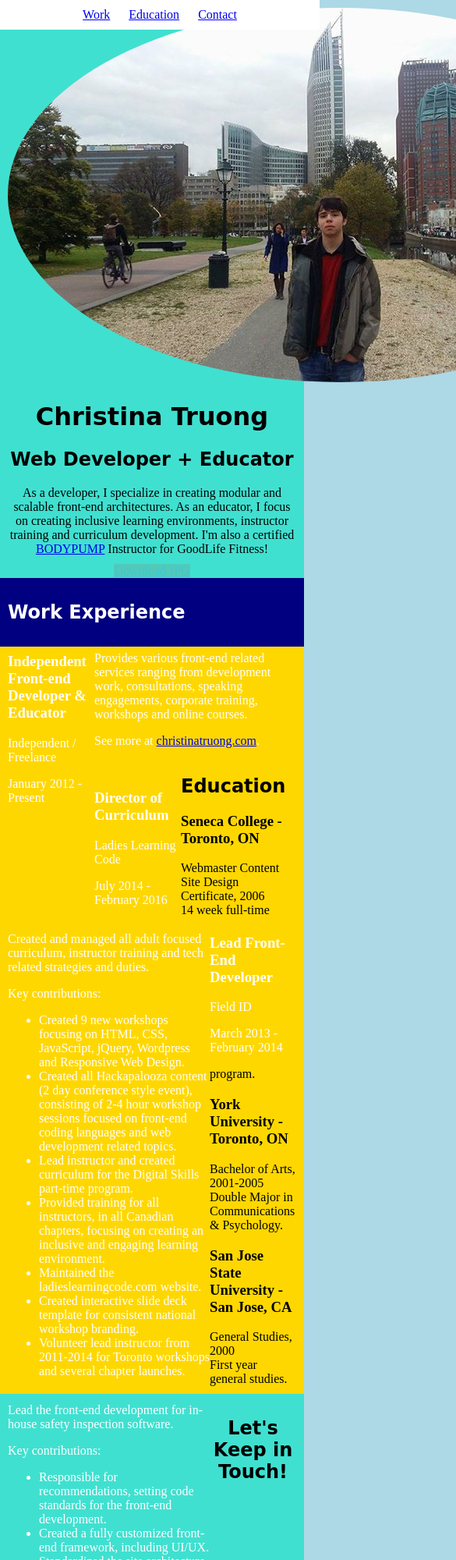
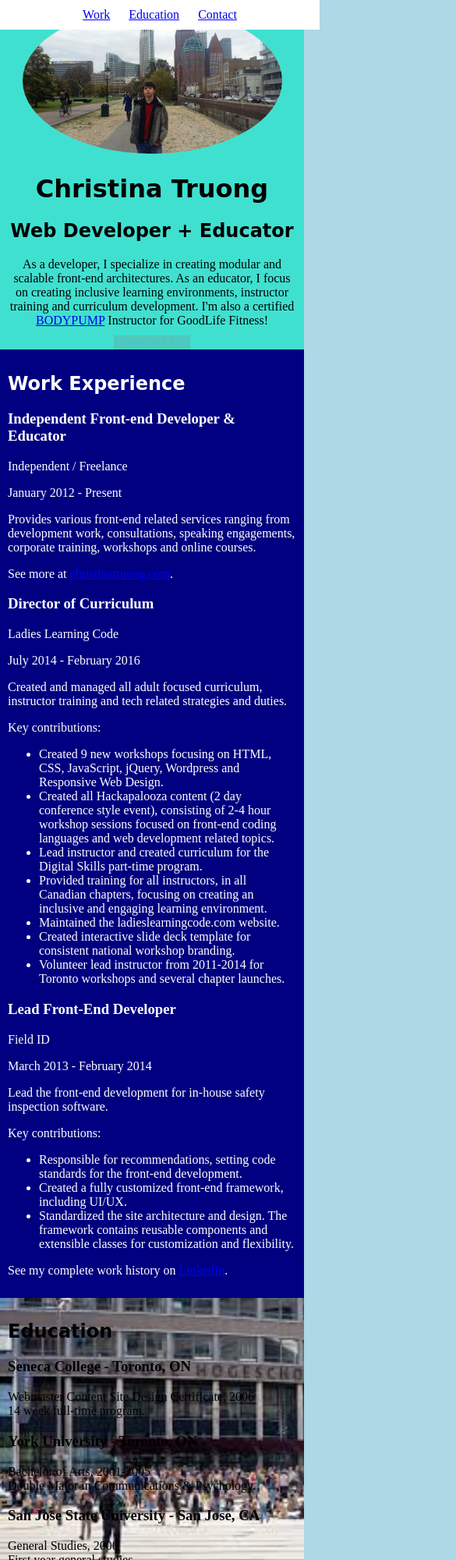
Before and after one commit to MateiTeca/3-css-essential-training-1-2-resume-files-MateiTeca, a plain HTML site: page CSS esential training 1/index.html in a window 390 px wide. Shown: the top 2000 px of the page at 78% size, 585 px wide, since content can reach past the window. Drawn offline with Linux system fonts and the light colour scheme; a web font is replaced by a local one.

Commit message:
Adding backgorund photo and Creating Responsivness

```diff
--- a/CSS esential training 1/index.html
+++ b/CSS esential training 1/index.html
@@ -58,8 +58,8 @@
                 <li>Created all Hackapalooza content (2 day conference style event), consisting of 2-4 hour workshop sessions focused on front-end coding languages and web development related topics.</li>
                 <li>Lead instructor and created curriculum for the Digital Skills part-time program.</li>
                 <li>Provided training for all instructors, in all Canadian chapters, focusing on creating an inclusive and engaging learning environment.</li>
-                <li>Maintained the ladieslearningcode.com website.</li>
-                <li>Created interactive slide deck template for consistent national workshop branding.</li>
+        <li>Maintained the ladieslearningcode.com website.</li>
+        <li>Created interactive slide deck template for consistent national workshop branding.</li>
                 <li>Volunteer lead instructor from 2011-2014 for Toronto workshops and several chapter launches.</li>
             </ul>
             </div>
@@ -118,7 +118,8 @@
         <div class= "footer-links">
             <a href="mailto:email@example.com">email@example.com</a>
             <a href="http://christinatruong.com">christinatruong.com</a>
-            <a href="https://twitter.com/christinatruong">Twitter</a>
+
+            <a href="https://twitter.com/christinatruong"><i class="fab fa-twitter-square"></i>Twitter</a>
             <a href="https://www.linkedin.com/in/christinatruong/">LinkedIn</a>
             <a href="http://fb.me/christinacodes">Facebook</a>
         </div>
--- a/CSS esential training 1/styles.css
+++ b/CSS esential training 1/styles.css
@@ -10,6 +10,7 @@ h1,h2 {
 
 .profile-img{
     border-radius: 50%;
+    width: 90%;
 }
 
 .content-wrap{
@@ -19,22 +20,15 @@ h1,h2 {
 }
 
 
-.float-left{
-    float:left;
-    width:30%;
-    min-height: 175px;
-}
-
-.right-of-float-left{
-    width:70%;
-    min-height: 175px;
-     float:left;
-}
 
 
 
 #Education {
-    background: gold;
+
+    background-image: url(hague.jpg);
+    background-size: cover;
+        background: gold, 1;
+
 }
 
 #work-experience {
@@ -86,3 +80,18 @@ background: red;
 #downloadPDF:hover {
       opacity: 1;
 }
+
+@media(min-width: 900px){
+    .float-left{
+    float:left;
+    width:30%;
+    min-height: 175px;
+}
+
+.right-of-float-left{
+    width:70%;
+    min-height: 175px;
+     float:left;
+}
+
+}
```
Also changed, not shown: CSS esential training 1/hague.jpg (added).
